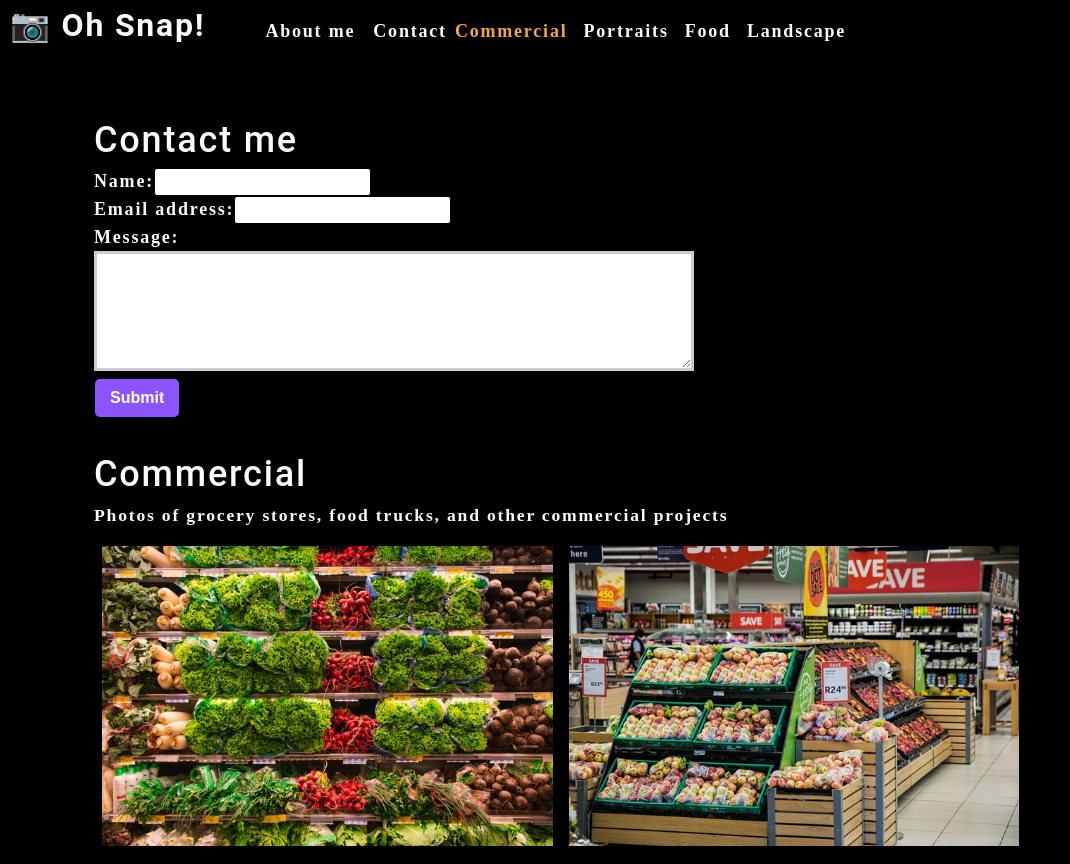
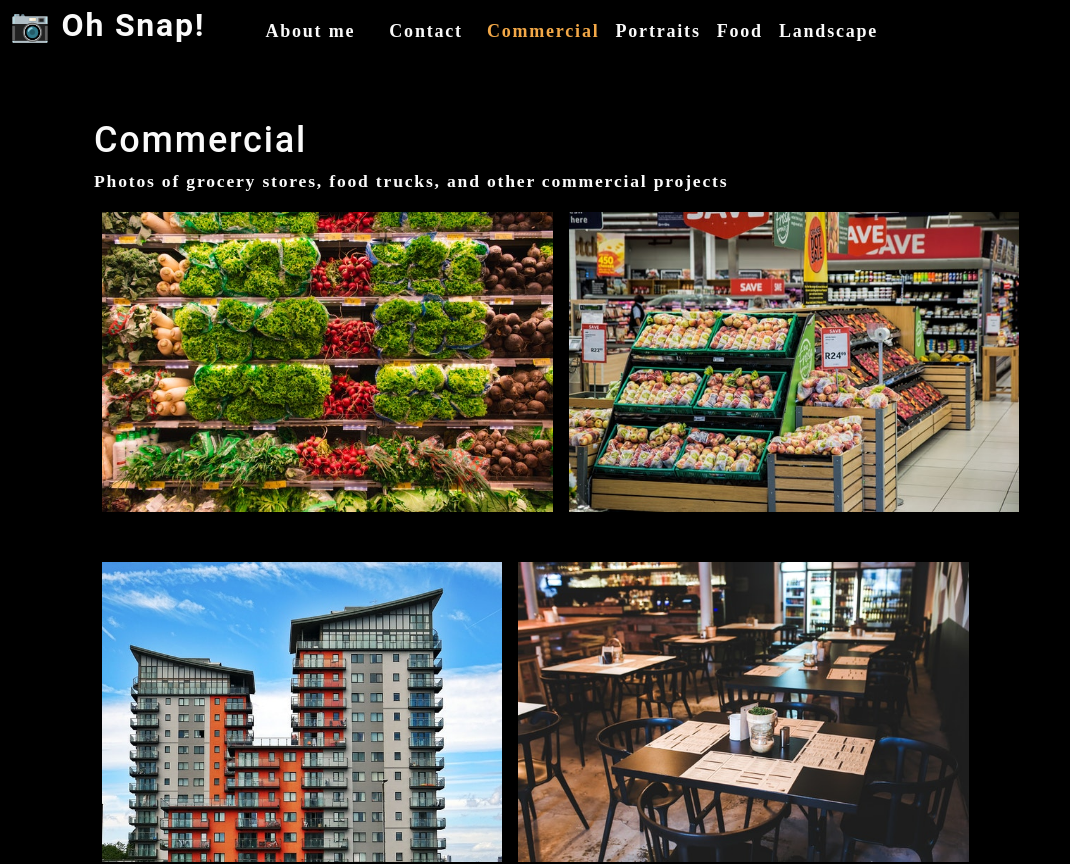
Before and after one commit to christopherConcannon/photo-port, a React (Create React App) app: page / in a window 1280 px wide. Shown: the top 864 px of the page, without its empty margins (0-1070 px from the left). Built offline with nearby package versions, Linux system fonts and the light colour scheme.

Commit message:
add conditional rendering and styles

```diff
--- a/src/App.js
+++ b/src/App.js
@@ -2,7 +2,7 @@
 import Nav from './components/Nav'
 import Gallery from './components/Gallery'
 import About from './components/About'
-import Contact from './components/Contact'
+import ContactForm from './components/Contact'
 
 function App() {
   // you don't have to assign a method name to set the state, you can just use useState to store the initial state.  here the array of objects is assigned to the variable categories which is the only member of the array returned by useState (which usually has 2 elements)
@@ -28,17 +28,29 @@
 
   const [ currentCategory, setCurrentCategory ] = useState(categories[0]);
 
+  const [ contactSelected, setContactSelected ] = useState(false)
+
   return (
     <div>
       <Nav
         categories={categories}
         setCurrentCategory={setCurrentCategory}
         currentCategory={currentCategory}
+        contactSelected={contactSelected}
+        setContactSelected={setContactSelected}
       />
       <main>
-        <Contact />
+        {/* <Contact />
         <Gallery currentCategory={currentCategory}/>
-        <About />
+        <About /> */}
+        {!contactSelected ? (
+          <>
+            <Gallery currentCategory={currentCategory} />
+            <About />
+          </>
+        ) : (
+          <ContactForm />
+        )}
       </main>
     </div>
   );
--- a/src/components/Contact/index.js
+++ b/src/components/Contact/index.js
@@ -1,13 +1,32 @@
 import React, { useState } from 'react'
+import { validateEmail } from '../../utils/helpers'
 
 function ContactForm() {
   const [ formState, setFormState ] = useState({ name: '', email: '', message: '' })
   const { name, email, message } = formState
 
+  const [ errorMessage, setErrorMessage ] = useState('')
+
   function handleChange(e) {
-    setFormState({...formState, [e.target.name]: e.target.value })
+    if (e.target.name === 'email') {
+      const isValid = validateEmail(e.target.value)
+      // console.log(isValid)
+      if (!isValid) {
+        setErrorMessage('Your email is invalid')
+      } else {
+        setErrorMessage('')
+      }
+    } else {
+      if (!e.target.value.length) {
+        setErrorMessage(`${e.target.name} is required`)
+      } else {
+        setErrorMessage('')
+      }
+    }
+    if (!errorMessage) {
+      setFormState({...formState, [e.target.name]: e.target.value })
+    }
   }
-  // console.log(formState)
 
   function handleSubmit(e) {
     e.preventDefault()
@@ -20,16 +39,21 @@
       <form id="contact-form" onSubmit={handleSubmit}>
         <div>
           <label htmlFor="name">Name:</label>
-          <input type="text" name="name" defaultValue={name} onChange={handleChange} />
+          <input type="text" name="name" defaultValue={name} onBlur={handleChange} />
         </div>
         <div>
           <label htmlFor="email">Email address:</label>
-          <input type="email" name="email" defaultValue={email} onChange={handleChange} />
+          <input type="email" name="email" defaultValue={email} onBlur={handleChange} />
         </div>
         <div>
           <label htmlFor="message">Message:</label>
-          <textarea name="message" rows="5" defaultValue={message} onChange={handleChange} />
+          <textarea name="message" rows="5" defaultValue={message} onBlur={handleChange} />
         </div>
+        {errorMessage && (
+          <div>
+            <p className="error-text">{errorMessage}</p>
+          </div>
+        )}
         <button type="submit">Submit</button>
       </form>
     </section>
--- a/src/components/Nav/index.js
+++ b/src/components/Nav/index.js
@@ -6,7 +6,9 @@
     // []?  default?
     categories = [],
     setCurrentCategory,
-    currentCategory
+    currentCategory,
+    contactSelected,
+    setContactSelected
   } = props;
 
   useEffect(() => {
@@ -16,7 +18,7 @@
 	return (
 		<header className="flex-row px-1">
 			<h2>
-				<a data-testid="link" href="/">
+				<a data-testid="link" href="/" >
 					<span role="img" aria-label="camera">
 						{' '}
 						📷
@@ -27,16 +29,20 @@
 			<nav>
 				<ul className="flex-row">
 					<li className="mx-2">
-						<a data-testid="about" href="#about">
+						<a data-testid="about" href="#about" onClick={() => setContactSelected(false)}>
 							About me
 						</a>
 					</li>
-					<li>
-						<span>Contact</span>
+					<li className={`mx-2 ${contactSelected && 'navActive'}`}>
+						<span onClick={() => setContactSelected(true)}>Contact</span>
 					</li>
 					{categories.map((category) => (
-						<li className={`mx-1 ${currentCategory.name === category.name && 'navActive'}`} key={category.name}>
-							<span onClick={() => setCurrentCategory(category)}>
+						<li className={`mx-1 ${currentCategory.name === category.name && !contactSelected && 'navActive'}`} key={category.name}>
+							<span onClick={() => {
+                setCurrentCategory(category)
+                setContactSelected(false)
+              }}
+              >
 								{capitalizeFirstLetter(category.name)}
 							</span>
 						</li>
```
